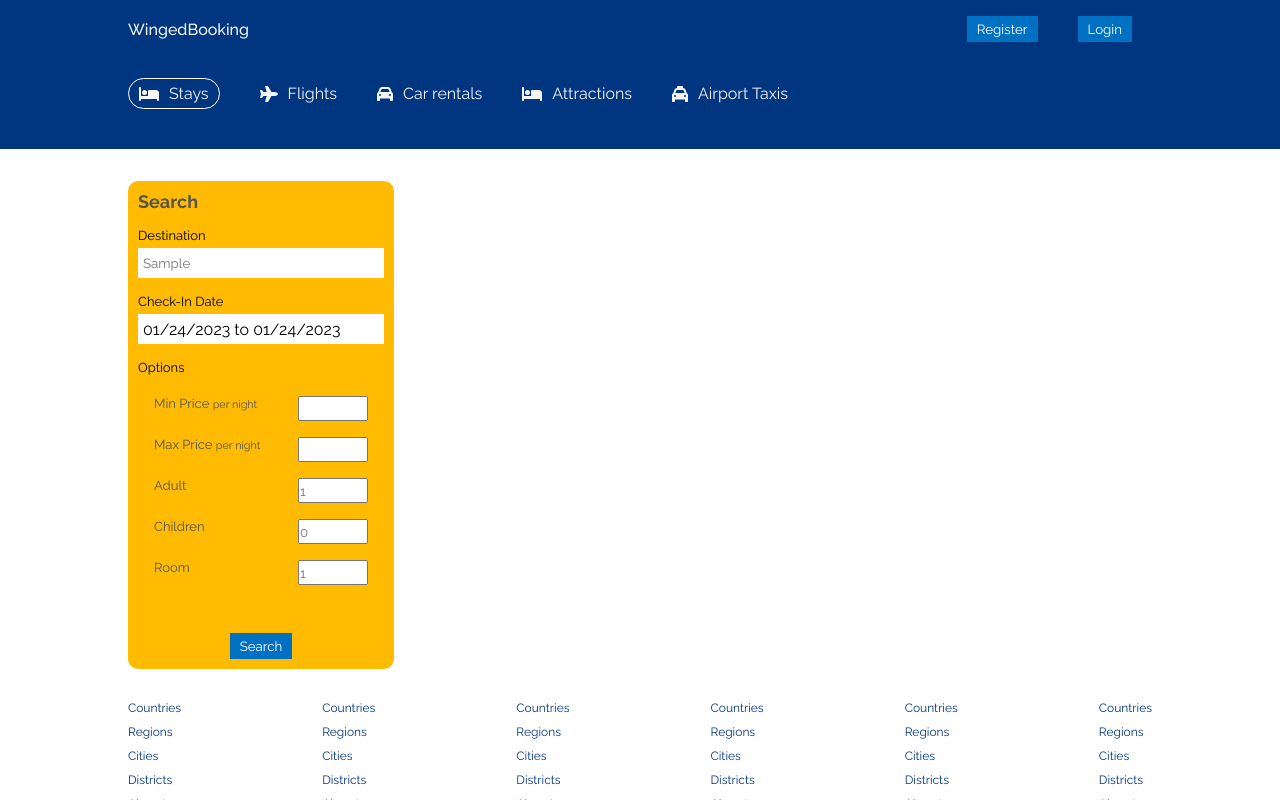
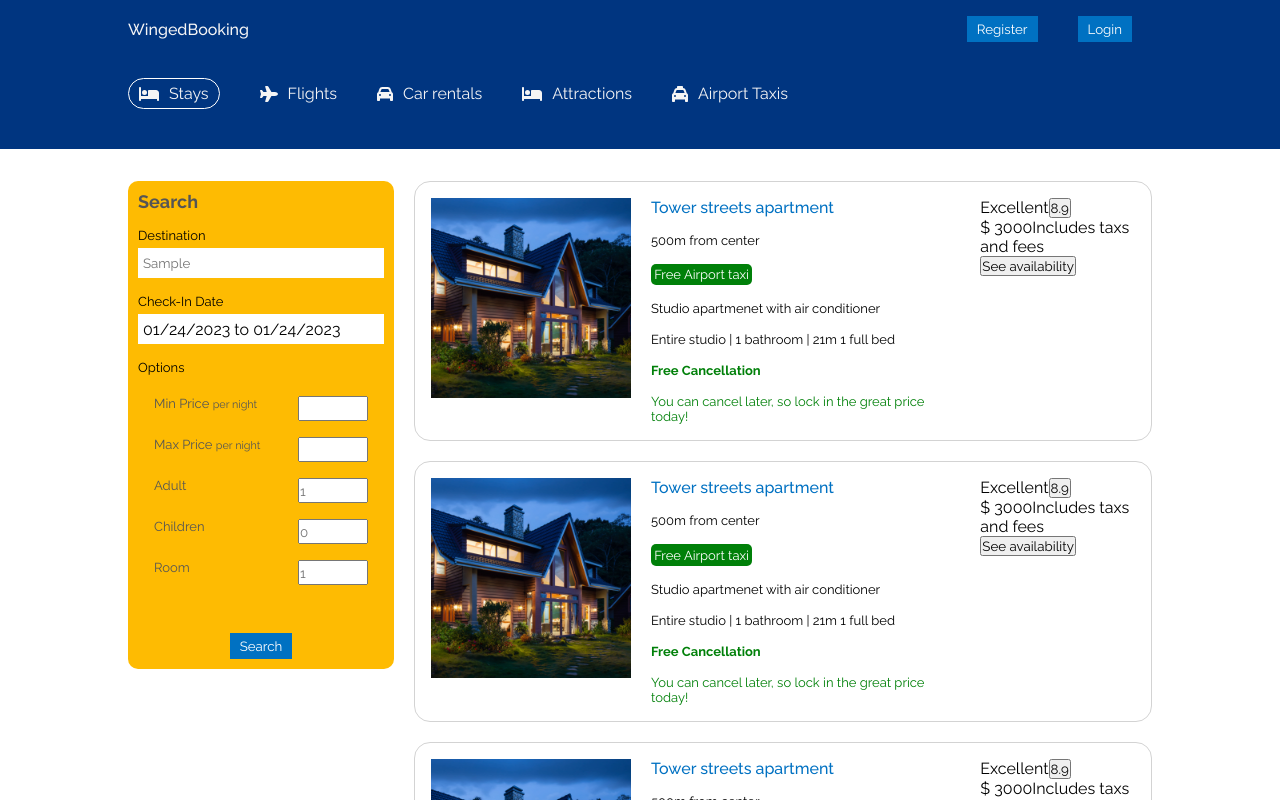
Before and after one commit to witehound/booking-app-client, a React (Vite) app: page / in a window 1280 px wide. Both pictures are taken after typing "Sample" into the empty fields and a click on the button "Search". Shown: the top 800 px of the page. Built offline with nearby package versions, Linux system fonts and the light colour scheme.

Commit message:
completed the listsearch jsx and layout

```diff
--- /dev/null
+++ b/src/Components/ListResults/ListResults.css
@@ -0,0 +1,3 @@
+.listresult {
+  flex: 3;
+}
--- /dev/null
+++ b/src/Components/ListResults/ListResults.jsx
@@ -0,0 +1,16 @@
+import React from "react";
+import "./ListResults.css";
+import { SearchItem } from "../index";
+
+const ListResults = () => {
+  return (
+    <div className="listresult">
+      <SearchItem />
+      <SearchItem />
+      <SearchItem />
+      <SearchItem />
+    </div>
+  );
+};
+
+export default ListResults;
--- a/src/Components/ListSearch/ListSearch.css
+++ b/src/Components/ListSearch/ListSearch.css
@@ -5,6 +5,7 @@
   border-radius: 10px;
   position: sticky;
   top: 10px;
+  height: fit-content;
 }
 
 .lstitle {
--- a/src/Components/SearchItem/SearchItem.css
+++ b/src/Components/SearchItem/SearchItem.css
@@ -1,3 +1,65 @@
-.listresult {
-  flex: 3;
+.si {
+  border: 1px solid lightgray;
+  padding: 1rem;
+  display: flex;
+  border-radius: 1rem;
+  justify-content: space-between;
+  gap: 20px;
+  margin-bottom: 20px;
 }
+
+.siimage {
+  width: 200px;
+  object-fit: cover;
+  height: 200px;
+}
+
+.sidesc {
+  display: flex;
+  flex-direction: column;
+  gap: 1rem;
+  flex: 2;
+  overflow: hidden;
+}
+
+.sititle {
+  font-size: medium;
+  font-weight: 500;
+  color: #0071c2;
+}
+
+.sidistance {
+  font-size: small;
+}
+
+.sitaxiop {
+  font-size: small;
+  background-color: #008009;
+  color: white;
+  width: fit-content;
+  padding: 0.2rem;
+  border-radius: 5px;
+}
+.sisubtitle {
+  font-weight: 400;
+  font-size: small;
+}
+
+.sifeatures {
+  font-size: small;
+}
+
+.sicancelop {
+  font-size: small;
+  color: #008009;
+  font-weight: bold;
+}
+
+.sicancelopsub {
+  font-size: small;
+  color: #008009;
+}
+
+.sidetails {
+  flex: 1;
+}
--- a/src/Components/SearchItem/SearchItem.jsx
+++ b/src/Components/SearchItem/SearchItem.jsx
@@ -1,8 +1,41 @@
 import React from "react";
 import "./SearchItem.css";
+import { houseOne } from "../../assets";
 
 const SearchItem = () => {
-  return <div className="listresult"></div>;
+  return (
+    <>
+      <div className="si">
+        <img src={houseOne} alt="house" className="siimage" />
+        <div className="sidesc">
+          <h2 className="sititle">Tower streets apartment</h2>
+          <span className="sidistance">500m from center</span>
+          <span className="sitaxiop">Free Airport taxi</span>
+          <span className="sisubtitle">
+            Studio apartmenet with air conditioner
+          </span>
+          <span className="sifeatures">
+            Entire studio | 1 bathroom | 21m 1 full bed
+          </span>
+          <span className="sicancelop">Free Cancellation</span>
+          <span className="sicancelopsub">
+            You can cancel later, so lock in the great price today!
+          </span>
+        </div>
+        <div className="sidetails">
+          <div className="sirating">
+            <span>Excellent</span>
+            <button>8.9</button>
+          </div>
+          <div className="detailstext">
+            <span className="siprice">$ 3000</span>
+            <span className="sitaxop">Includes taxs and fees</span>
+            <button className="siavalability">See availability</button>
+          </div>
+        </div>
+      </div>
+    </>
+  );
 };
 
 export default SearchItem;
--- a/src/Components/index.js
+++ b/src/Components/index.js
@@ -7,6 +7,7 @@ import MailList from "./MailList/MailList";
 import Footer from "./Footer/Footer";
 import ListSearch from "./ListSearch/ListSearch";
 import SearchItem from "./SearchItem/SearchItem";
+import ListResults from "./ListResults/ListResults";
 
 export {
   Navbar,
@@ -18,4 +19,5 @@ export {
   Footer,
   ListSearch,
   SearchItem,
+  ListResults,
 };
--- a/src/Pages/List/List.css
+++ b/src/Pages/List/List.css
@@ -2,6 +2,7 @@
   display: flex;
   justify-content: center;
   margin-top: 2rem;
+  position: relative;
 }
 
 .listwrapper {
@@ -9,6 +10,7 @@
   max-width: 1024px;
   display: flex;
   gap: 20px;
+  position: relative;
 }
 
 input::-webkit-outer-spin-button,
--- a/src/Pages/List/List.jsx
+++ b/src/Pages/List/List.jsx
@@ -5,7 +5,7 @@ import {
   Header,
   Footer,
   ListSearch,
-  SearchItem,
+  ListResults,
 } from "../../Components";
 import "./List.css";
 
@@ -28,7 +28,7 @@ const List = () => {
             openDate={openDate}
             setOpenDate={setOpenDate}
           />
-          <SearchItem />
+          <ListResults />
         </div>
       </div>
       <Footer />
```
